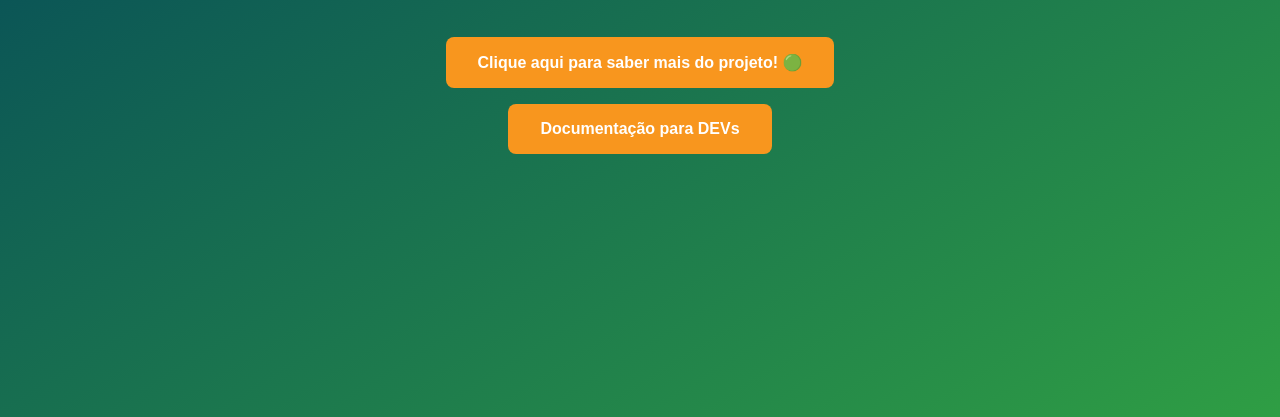
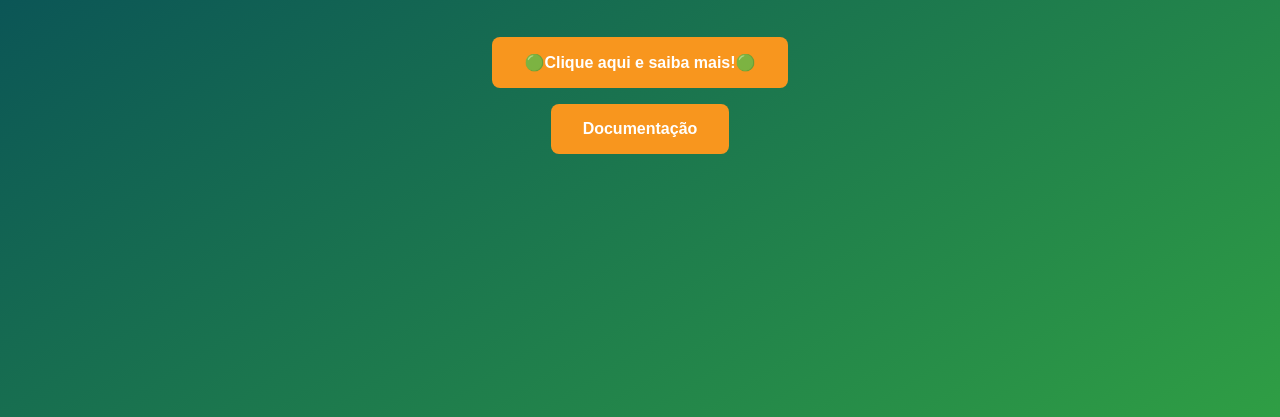
Before and after one commit to caiopolak/FinanciePRO, a plain HTML site: page index.html in a window 1280 px wide. Shown: the part 383-800 px from the top of the page. Drawn offline with Linux system fonts and the light colour scheme.

Commit message:
Update index.html

```diff
--- a/index.html
+++ b/index.html
@@ -58,7 +58,7 @@
 <body>
   <h1>FinanciePRO 📊</h1>
   <p>Organize. Economize. Evolua.<br><em>Você no controle do seu dinheiro, de verdade.</em></p>
-  <button class="cta-button" onclick="window.location.href='https://caiopolak.github.io/FinanciePRO/indice.html'">Clique aqui para saber mais do projeto! 🟢</button>
-    <button class="cta-button" onclick="window.location.href='https://caiopolak.github.io/FinanciePRO/documentation.html'">Documentação para DEVs</button>
+  <button class="cta-button" onclick="window.location.href='https://caiopolak.github.io/FinanciePRO/indice.html'">🟢Clique aqui e saiba mais!🟢</button>
+    <button class="cta-button" onclick="window.location.href='https://caiopolak.github.io/FinanciePRO/documentation.html'">Documentação</button>
 </body>
 </html>
```
